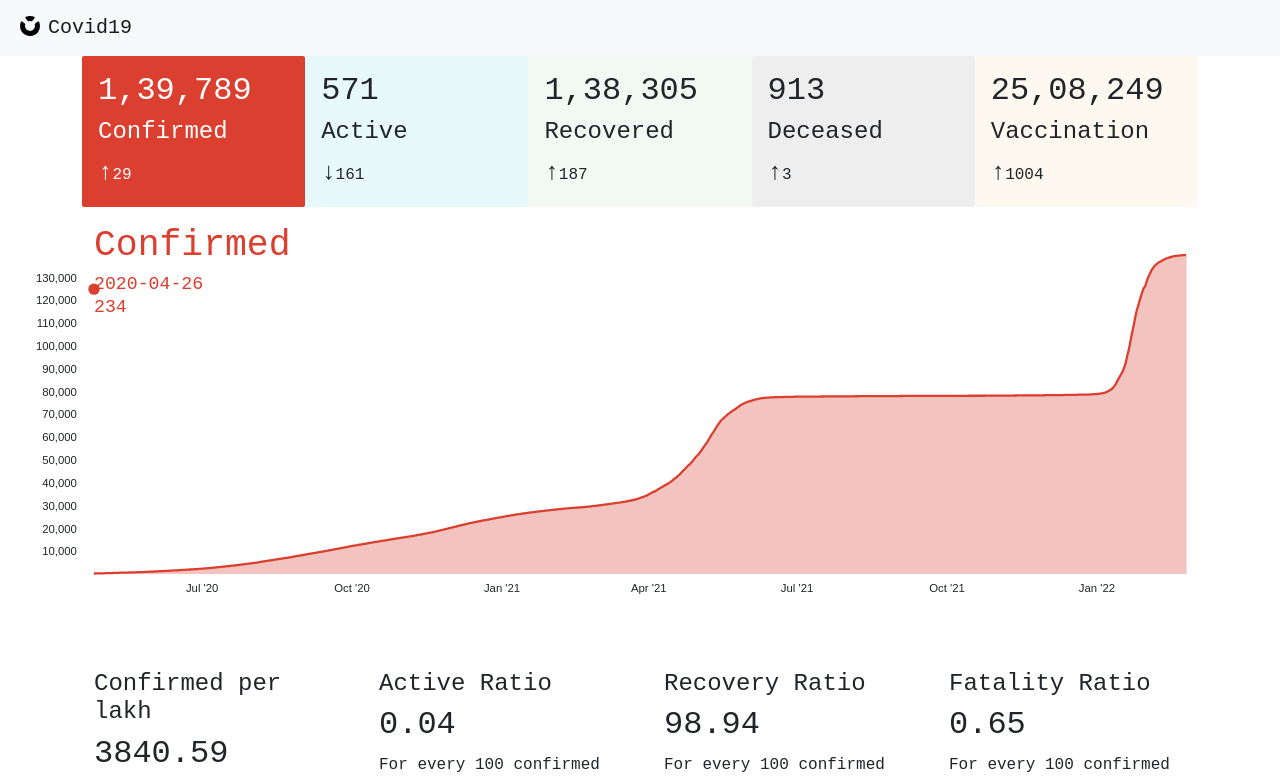
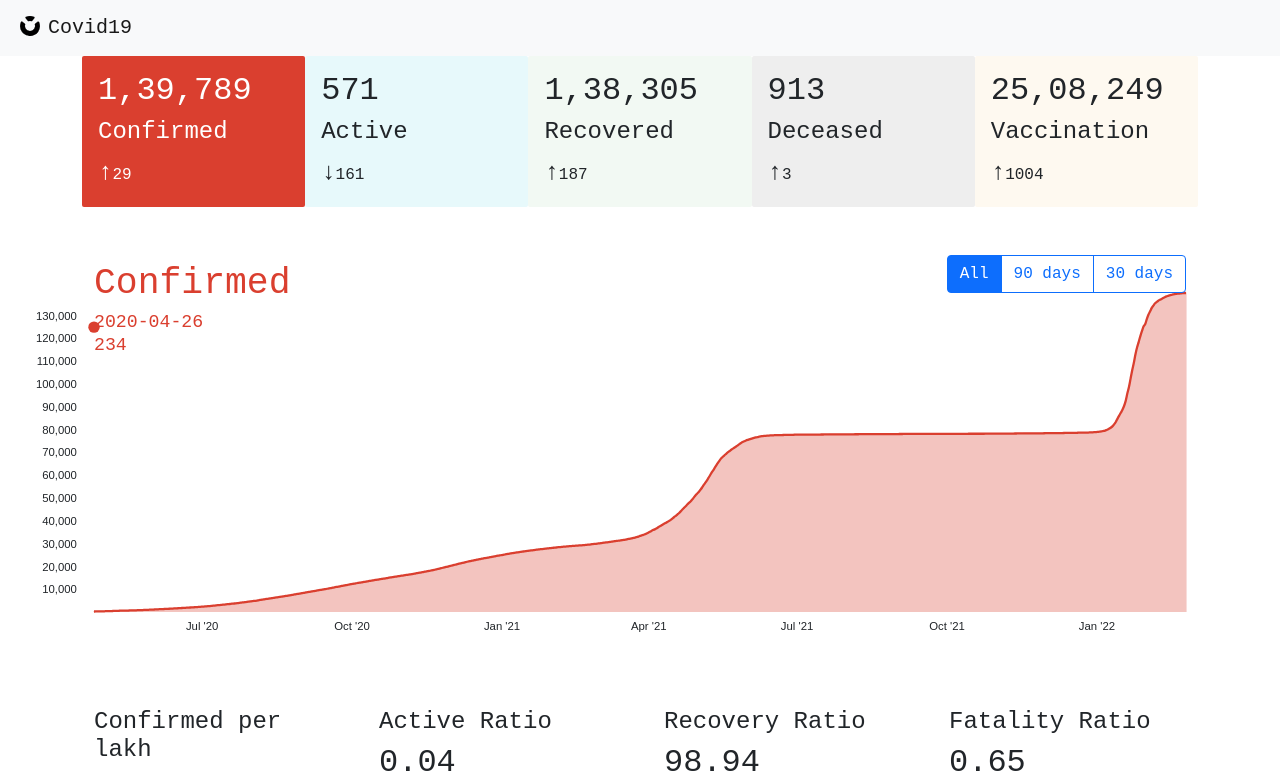
Before and after one commit to open-vadodara/covid19, a React (Create React App) app: page / in a window 1280 px wide. Shown: the top 777 px of the page. Built offline with nearby package versions, Linux system fonts and the light colour scheme; a small style sheet from the web is missing; a web font is replaced by a local one.

Commit message:
filter by number of days

```diff
--- a/src/App.js
+++ b/src/App.js
@@ -11,7 +11,6 @@ const API_TIMESERIES = require('./data/timeseries.json')
 const API_VACCINATION = require('./data/vaccination_js.json')
 const POPULATION = 3639775    // static info
 
-
 class App extends React.Component {
   constructor(props) {
     super(props)
@@ -23,7 +22,8 @@ class App extends React.Component {
       'cumulative': API_CUMULATIVE['cumulative'][0],
       'timeseries': API_TIMESERIES['timeseries'],
       'vaccination': API_VACCINATION['vaccination'],
-      'sel_col': 'Confirmed'
+      'sel_col': 'Confirmed',
+      'days': 0
     }
 
     let confirmed_per_lakh = Math.round(((this.state['cumulative']['Confirmed'] / POPULATION) * 100000) * 100) / 100
@@ -58,13 +58,15 @@ class App extends React.Component {
   }
 
   handleClick(param) {
-    this.setState({
-      'sel_col': param
-    })
+    this.setState({ 'sel_col': param })
+  }
+
+  handlePeriod(param) {
+    this.setState({'days': param })
   }
 
   render() {
-    let sel_data = this.state['sel_col'] === 'Vaccination' ? API_VACCINATION['vaccination'] : API_TIMESERIES['timeseries']
+    let sel_data = this.state['sel_col'] === 'Vaccination' ? API_VACCINATION['vaccination'].slice(-this.state['days']) : API_TIMESERIES['timeseries'].slice(-this.state['days'])
 
     return (
       <div className='container px-4 pb-2' id='featured-5'>
@@ -77,6 +79,14 @@ class App extends React.Component {
         </div>
 
         <div className='b-example-divider'></div>
+
+        <div className='d-flex flex-row-reverse'>
+          <div className='btn-group' role='group' aria-label='Basic outlined example'>
+            <button onClick={ () => this.handlePeriod(0) } type='button' className='btn btn-primary'>All</button>
+            <button onClick={ () => this.handlePeriod(90) } type='button' className='btn btn-outline-primary'>90 days</button>
+            <button onClick={ () => this.handlePeriod(30) } type='button' className='btn btn-outline-primary'>30 days</button>
+          </div>
+        </div>
 
         <div className='row g-5 mb-5 pb-5'>
           <LineChart data={ sel_data } type={ this.state['sel_col'] } size={ [1000, 800] } />
@@ -94,18 +104,18 @@ class App extends React.Component {
           <p>You can download this data from this <a href='https://github.com/open-vadodara/covid19/tree/main/src/data'>github repository</a>. This data gets updated every midnight. This data is meant to be open and free to be consumed in anyway possible. This project was built for the betterment of humanity.</p>
         </div>
 
-        <footer className="d-flex flex-wrap justify-content-between align-items-center py-3 my-4 border-top">
-          <div className="col-md-4 d-flex align-items-center">
-            <a href="/" className="mb-3 me-2 mb-md-0 text-muted text-decoration-none lh-1">
-              <svg className="bi" width="30" height="24">asd</svg>
+        <footer className='d-flex flex-wrap justify-content-between align-items-center py-3 my-4 border-top'>
+          <div className='col-md-4 d-flex align-items-center'>
+            <a href='/' className='mb-3 me-2 mb-md-0 text-muted text-decoration-none lh-1'>
+              <svg className='bi' width='30' height='24'>asd</svg>
             </a>
-            <span className="text-muted">© 2021 Open Vadodara</span>
+            <span className='text-muted'>© 2021 Open Vadodara</span>
           </div>
 
-          <ul className="nav col-md-4 justify-content-end list-unstyled d-flex">
-            <li className="ms-3">
-              <a rel="noopener noreferrer" className="text-muted" target="_blank" href="https://github.com/open-vadodara">
-                <img src={github_logo} alt="Github Logo" style={{width: "2rem"}} />
+          <ul className='nav col-md-4 justify-content-end list-unstyled d-flex'>
+            <li className='ms-3'>
+              <a rel='noopener noreferrer' className='text-muted' target='_blank' href='https://github.com/open-vadodara'>
+                <img src={github_logo} alt='Github Logo' style={{width: '2rem'}} />
               </a>
             </li>
           </ul>
```
